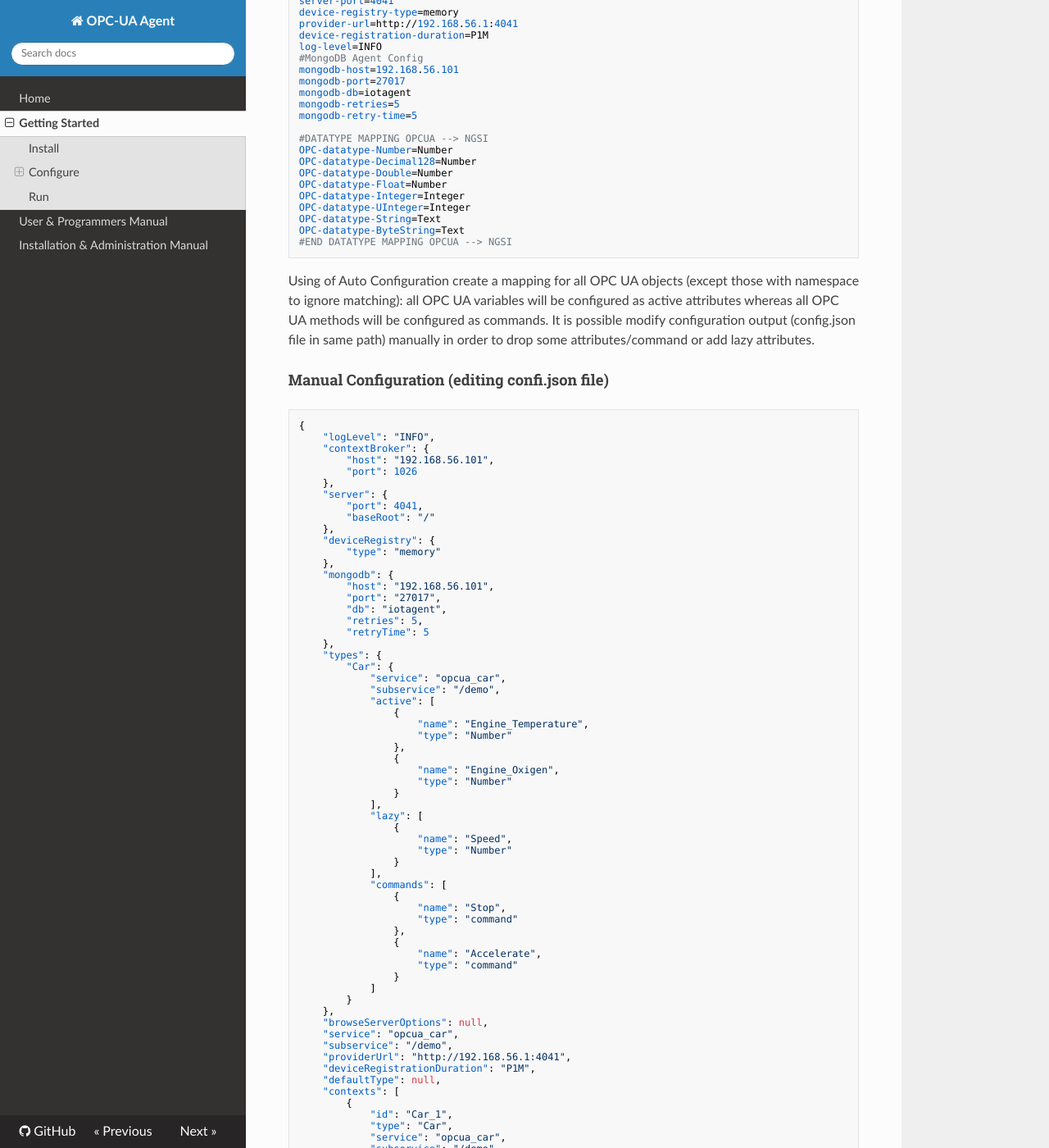
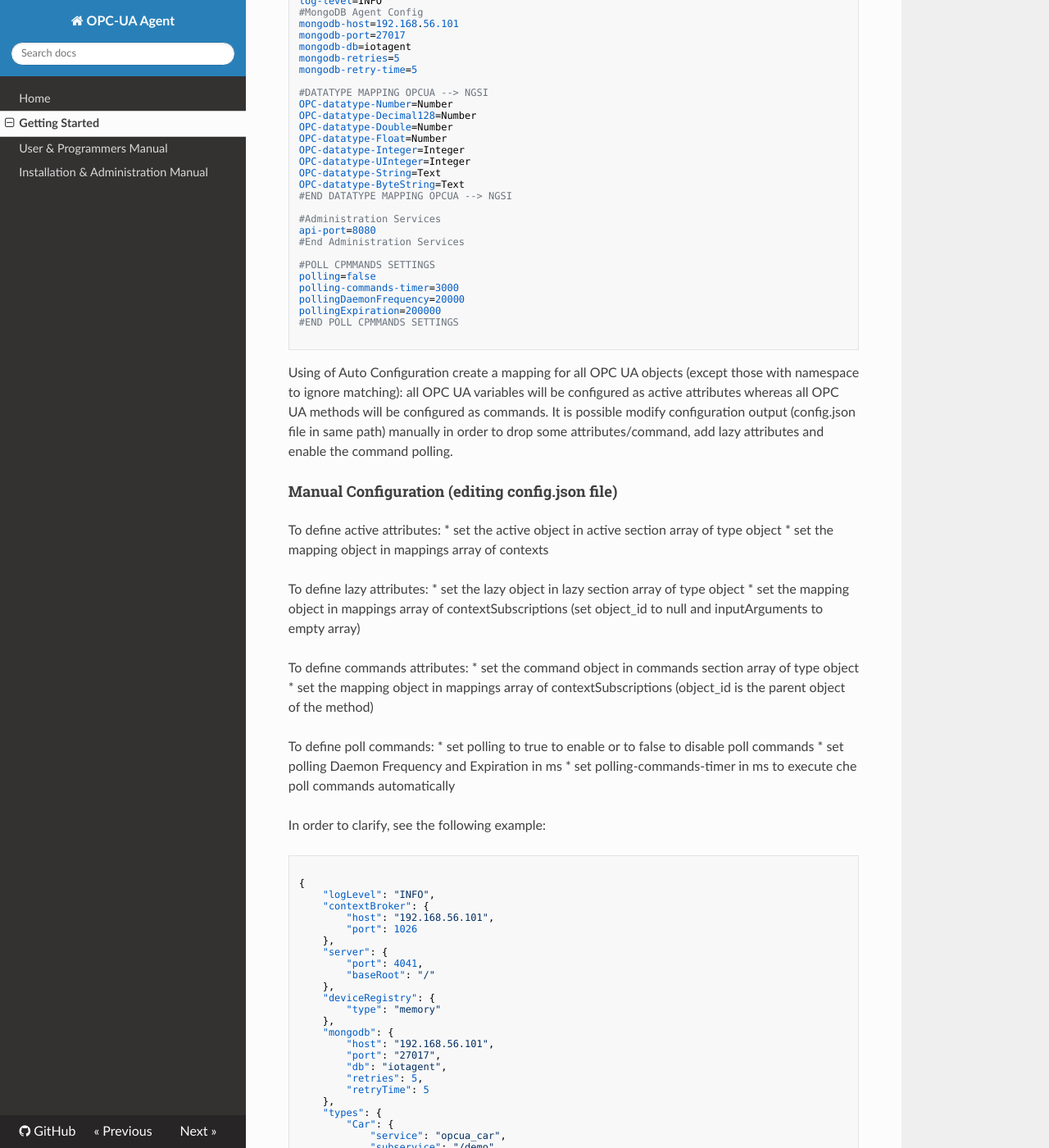
Before and after one commit to Engineering-Research-and-Development/iotagent-opcua, an MkDocs documentation site: the page built from doc/manuals/quick_start_guide.md, in a window 1280 px wide and 1400 px high, scrolled down 694 px. Shown: the whole window at 82% size. Built offline with MkDocs 1.6.1, drawn with Linux system fonts in a browser that asks for light colours; nearby versions of some CDN libraries; comment, search, counter and statistics services are not loaded; old or Windows-style settings are respelled for this version of MkDocs; some of the changed text lies outside the part shown.

Commit message:
Poll Commands

````diff
--- a/doc/manuals/quick_start_guide.md
+++ b/doc/manuals/quick_start_guide.md
@@ -13,7 +11,7 @@
 #SOUTHBOUND CONFIGURATION (OPC UA)
 #Namespace to ignore
 namespace-ignore=2,7
-#OPC-UA Endpoint
+#OPC UA Endpoint
 endpoint=opc.tcp://localhost:4334/UA/CarServer
 
 #NORTHBOUND CONFIGURATION (ORION CB)
@@ -46,11 +44,44 @@
 OPC-datatype-String=Text
 OPC-datatype-ByteString=Text
 #END DATATYPE MAPPING OPCUA --> NGSI
+
+#Administration Services
+api-port=8080
+#End Administration Services
+
+#POLL CPMMANDS SETTINGS
+polling=false
+polling-commands-timer=3000
+pollingDaemonFrequency=20000
+pollingExpiration=200000
+#END POLL CPMMANDS SETTINGS
+
 ```
-Using of Auto Configuration create a mapping for all OPC UA objects (except those with namespace to ignore matching): all OPC UA variables will be configured as active attributes whereas all OPC UA methods will be configured as commands. It is possible modify configuration output (config.json file in same path) manually in order to drop some attributes/command or add lazy attributes.
+Using of Auto Configuration create a mapping for all OPC UA objects (except those with namespace to ignore matching): all OPC UA variables will be configured as active attributes whereas all OPC UA methods will be configured as commands. It is possible modify configuration output (config.json file in same path) manually in order to drop some attributes/command, add lazy attributes and enable the command polling.
 
-#### Manual Configuration (editing confi.json file)
+#### Manual Configuration (editing config.json file)
+To define active attributes:
+* set the active object in active section array of type object
+* set the mapping object in mappings array of contexts
+
+To define lazy attributes:
+* set the lazy object in lazy section array of type object
+* set the mapping object in mappings array of contextSubscriptions (set object_id to null and inputArguments to empty array)
+
+To define commands attributes:
+* set the command object in commands section array of type object
+* set the mapping object in mappings array of contextSubscriptions (object_id is the parent object of the method)
+
+To define poll commands:
+* set polling to true to enable or to false to disable poll commands
+* set polling Daemon Frequency and Expiration in ms
+* set polling-commands-timer in ms to execute che poll commands automatically
+
+
+In order to clarify, see the following example:
+
 ```
+
 {
     "logLevel": "INFO",
     "contextBroker": {
@@ -107,6 +138,8 @@
     "service": "opcua_car",
     "subservice": "/demo",
     "providerUrl": "http://192.168.56.1:4041",
+    "pollingExpiration":"200000",
+    "pollingDaemonFrequency":"20000",
     "deviceRegistrationDuration": "P1M",
     "defaultType": null,
     "contexts": [
@@ -115,6 +148,7 @@
             "type": "Car",
             "service": "opcua_car",
             "subservice": "/demo",
+            "polling":"false",
             "mappings": [
                 {
                     "ocb_id": "Engine_Temperature",
````
Also changed, not shown: other parts of doc/manuals/quick_start_guide.md (+0 -2 lines), README.md (+4 -0 lines), doc/howto.md (+1 -1 lines), doc/manuals/installation_and_administration_guide.md (+0 -6 lines), doc/manuals/user_and_programmers_manual.md (+23 -2 lines), 3 other files.
